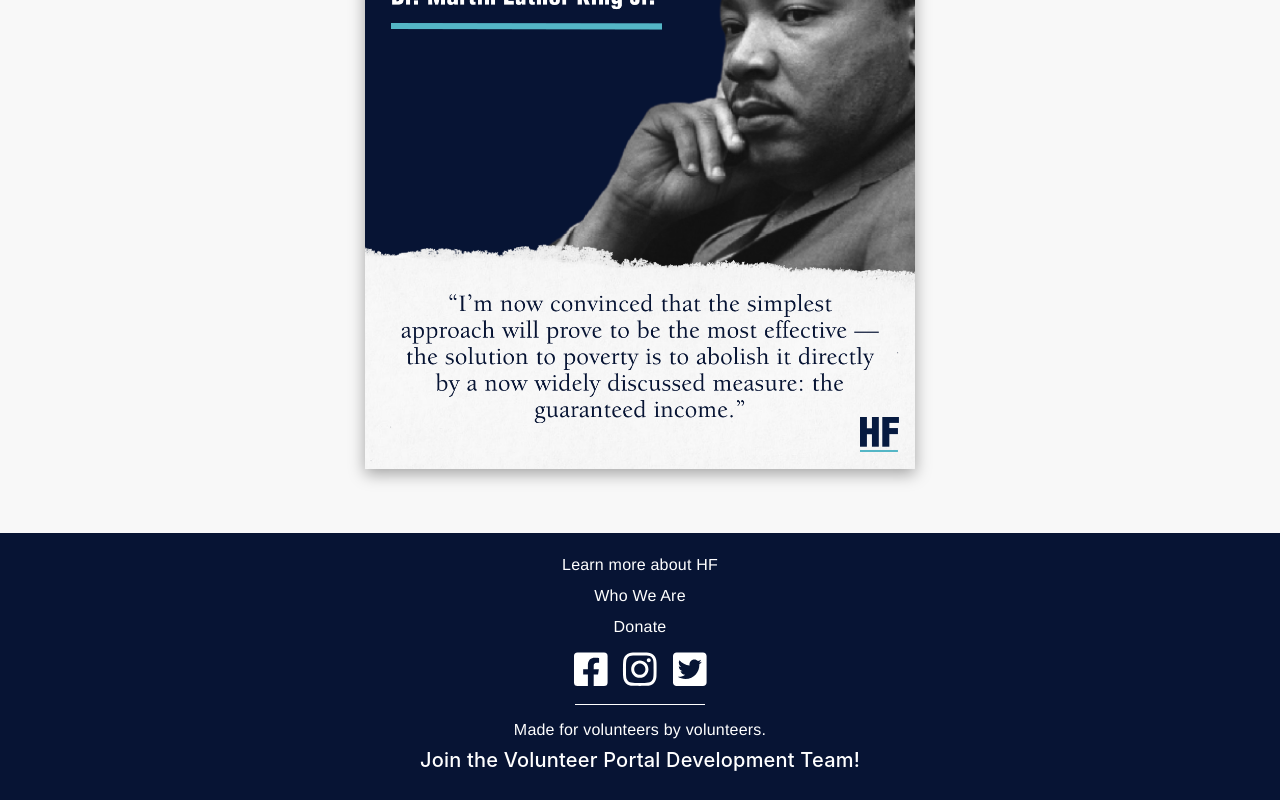
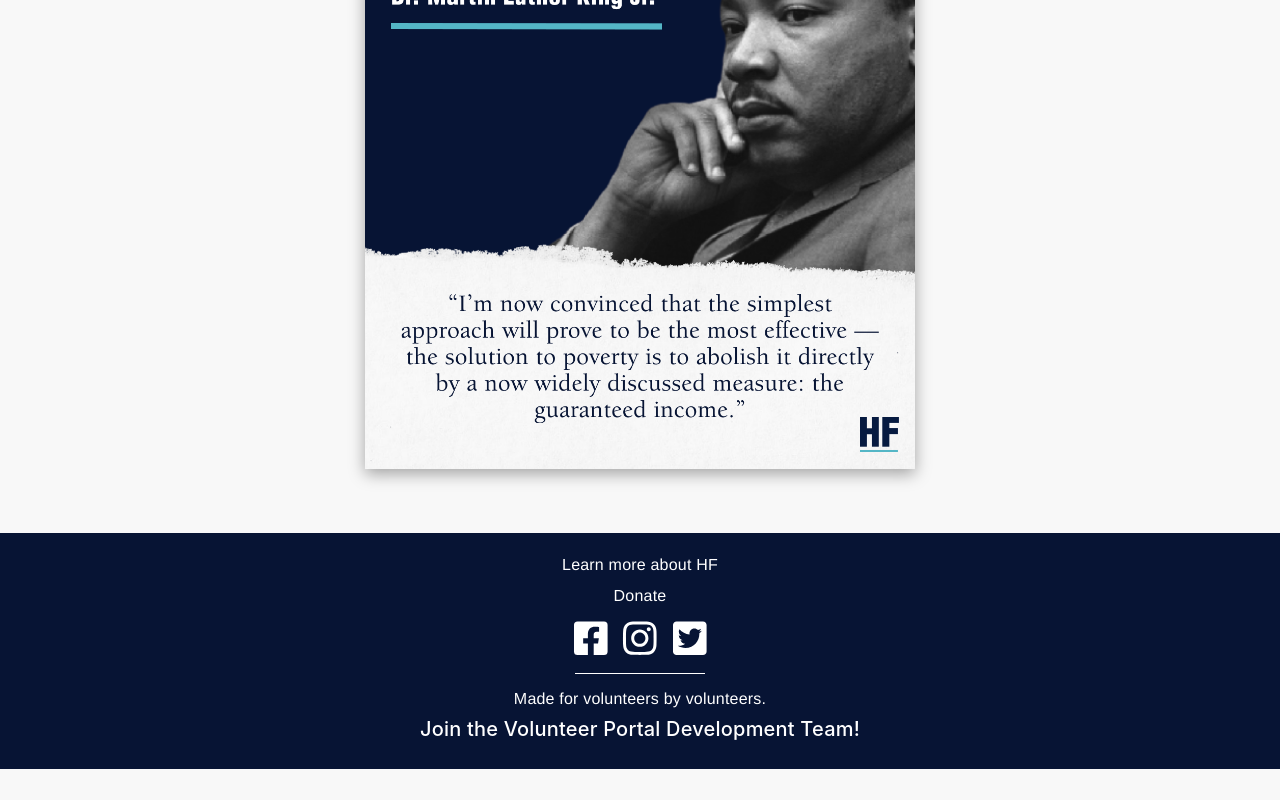
Before and after one commit to HF-RapidResponse/volunteer-portal, a React (Create React App) app in the folder client/: page / in a window 1280 px wide. Shown: the part 1855-2655 px from the top of the page. After the commit the page ends 2624 px from the top, so only its background shows below. Built offline with nearby package versions, Linux system fonts and the light colour scheme.

Commit message:
removing about route and changing social share image

```diff
--- a/client/public/index.html
+++ b/client/public/index.html
@@ -28,13 +28,13 @@
   <meta property="og:title" content="Humanity Forward Volunteer Portal" />
   <meta property="og:site_name" content="Humanity Forward Volunteer Portal" />
   <meta property="og:description" content="Support Humanity Forward and spread the vision of Andrew Yang" />
-  <meta property="og:image" content="https://a.storyblok.com/f/84073/1200x629/677c2d5fa3/social_share.jpg" />
+  <meta property="og:image" content="%PUBLIC_URL%/pics/mhf_social.png" />
   <meta property="fb:app_id" content="364612331424479" />
   <meta name="twitter:card" content="summary_large_image" />
   <meta name="twitter:site" content="@humanityforward" />
   <meta name="twitter:title" content="Humanity Forward Volunteer Portal" />
   <meta name="twitter:description" content="Support Humanity Forward and spread the vision of Andrew Yang" />
-  <meta name="twitter:image" content="https://a.storyblok.com/f/84073/1200x629/677c2d5fa3/social_share.jpg" />
+  <meta name="twitter:image" content="%PUBLIC_URL%/pics/mhf_social.png" />
   <!--
       manifest.json provides metadata used when your web app is installed on a
       user's mobile device or desktop. See https://developers.google.com/web/fundamentals/web-app-manifest/
--- a/client/src/components/Footer.js
+++ b/client/src/components/Footer.js
@@ -17,11 +17,6 @@ function Footer() {
           <a href="https://movehumanityforward.com/" className="btn-text">
             Learn more about HF
           </a>
-        </p>
-        <p className="btn-text">
-          <Link to="/about" className="btn-text">
-            Who We Are
-          </Link>
         </p>
         <p className="btn-text">
           <a
--- a/client/src/components/PageViewSwitch.js
+++ b/client/src/components/PageViewSwitch.js
@@ -7,7 +7,6 @@ import Home from './Home';
 import Calendar from './Calendar';
 import Roles from './Roles';
 import Candidates from './Candidates';
-import About from './About';
 import Register from './Register';
 import Initiatives from './Initiatives';
 import InitiativeDetail from './InitiativeDetail';
@@ -37,7 +36,6 @@ function PageViewSwitch() {
         <Route path="/calendar" exact component={Calendar} />
         <Route path="/roles" exact component={Roles} />
         <Route path="/candidates" exact component={Candidates} />
-        <Route path="/about" exact component={About} />
         <Route path="/register" exact component={Register} />
         <Route path="/initiatives" exact component={Initiatives} />
         <Route path="/initiatives/:ext_id" component={InitiativeDetail} />
```
Also changed, not shown: client/src/components/RecruitmentSocialShare.js (+5 -6 lines), client/public/pics/mhf_social.png (added).
